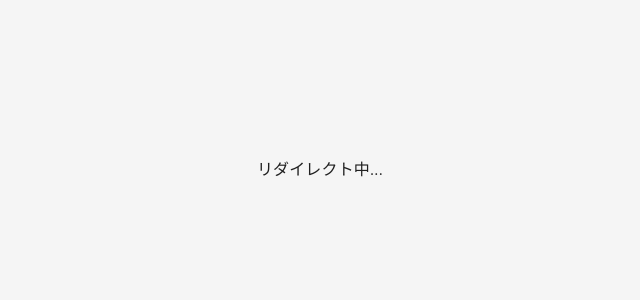
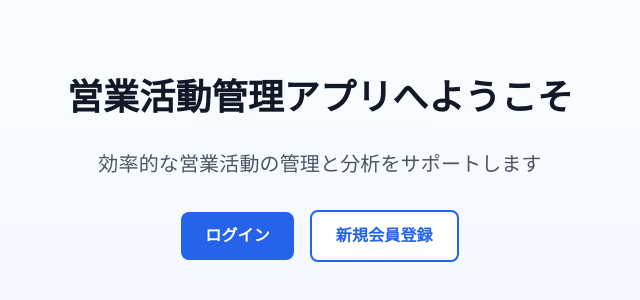
Before and after one commit to tuji-yuto/koruapokun, a Next.js app in the folder frontend/: page / in a window 1280 px wide. Before the commit this address had no page. Shown: the part 230-530 px from the top of the page, without its empty margins (320-960 px from the left). Built offline with nearby package versions, Linux system fonts and the light colour scheme.

Commit message:
ルート追加

```diff
--- a/frontend/src/app/page.js
+++ b/frontend/src/app/page.js
@@ -18,16 +18,45 @@ export default function Home() {
         // ログイン済みの場合はホームダッシュボードへ
         router.push('/home');
       } else {
-        // 未ログインの場合はログインページへ
-        router.push('/login');
+        // 未ログインの場合はランディングページのコンテンツを表示
+        setIsLoading(false);
       }
     }
-    setIsLoading(false);
   }, [router]);
 
+  if (isLoading) {
+    return (
+      <div className="flex items-center justify-center min-h-screen">
+        <p>読み込み中...</p>
+      </div>
+    );
+  }
+
+  // 未ログインユーザー向けのランディングページ
   return (
-    <div className="flex items-center justify-center min-h-screen">
-      <p>リダイレクト中...</p>
+    <div className="flex flex-col items-center justify-center min-h-screen bg-gradient-to-b from-white to-blue-50">
+      <div className="text-center space-y-8 p-8">
+        <h1 className="text-4xl font-bold text-gray-900 mb-4">
+          営業活動管理アプリへようこそ
+        </h1>
+        <p className="text-xl text-gray-600 mb-8">
+          効率的な営業活動の管理と分析をサポートします
+        </p>
+        <div className="space-x-4">
+          <button
+            onClick={() => router.push('/login')}
+            className="bg-blue-600 text-white px-6 py-3 rounded-lg font-semibold hover:bg-blue-700 transition-colors"
+          >
+            ログイン
+          </button>
+          <button
+            onClick={() => router.push('/register')}
+            className="bg-white text-blue-600 px-6 py-3 rounded-lg font-semibold border-2 border-blue-600 hover:bg-blue-50 transition-colors"
+          >
+            新規会員登録
+          </button>
+        </div>
+      </div>
     </div>
   );
 }
```
